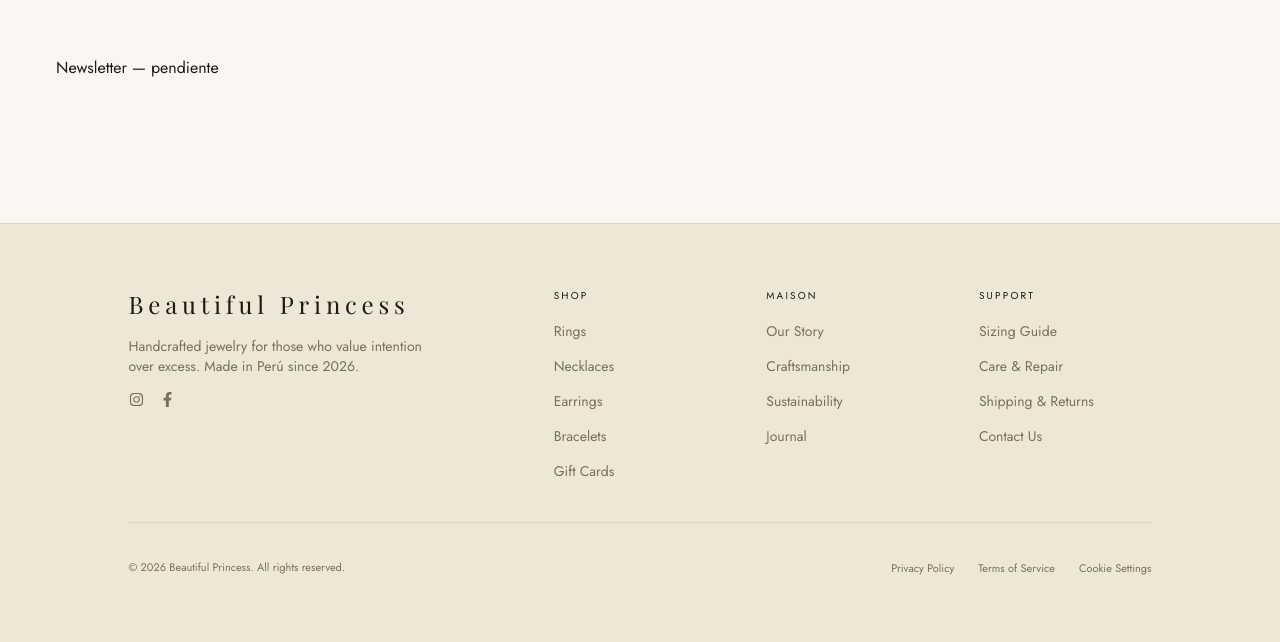
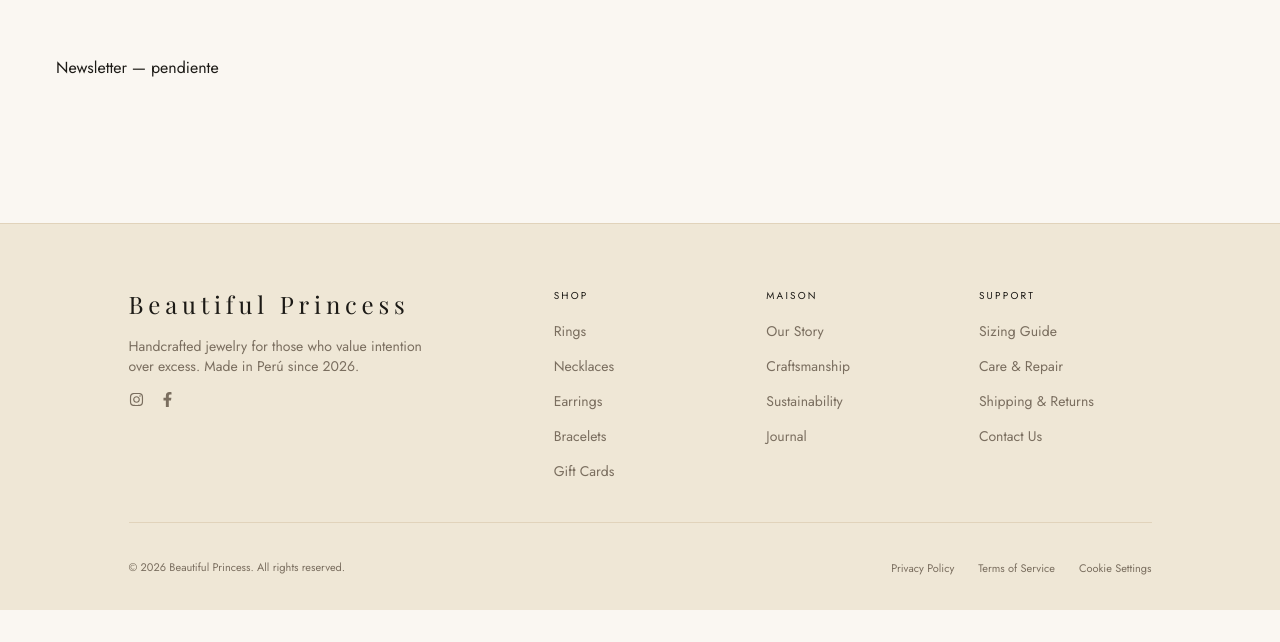
Before and after one commit to jadx2/07_joyeria, a React (Vite) app: page / in a window 1280 px wide. Shown: the part 2303-2945 px from the top of the page. After the commit the page ends 2913 px from the top, so only its background shows below. Built offline with nearby package versions, Linux system fonts and the light colour scheme; a web font is replaced by a local one.

Commit message:
fix: ajusta el padding del footer a 64px 0 32px según Figma
Era var(--space-xl) simétrico arriba y abajo (64px/64px); Figma pide
64px arriba y 32px abajo. El horizontal ya lo resuelve Container.

```diff
--- a/src/sections/Footer/Footer.css
+++ b/src/sections/Footer/Footer.css
@@ -1,5 +1,5 @@
 .footer {
-  padding: var(--space-xl) 0;
+  padding: var(--space-xl) 0 32px;
   background: var(--color-bg-alt);
   border-top: 1px solid var(--color-border);
 }
```
